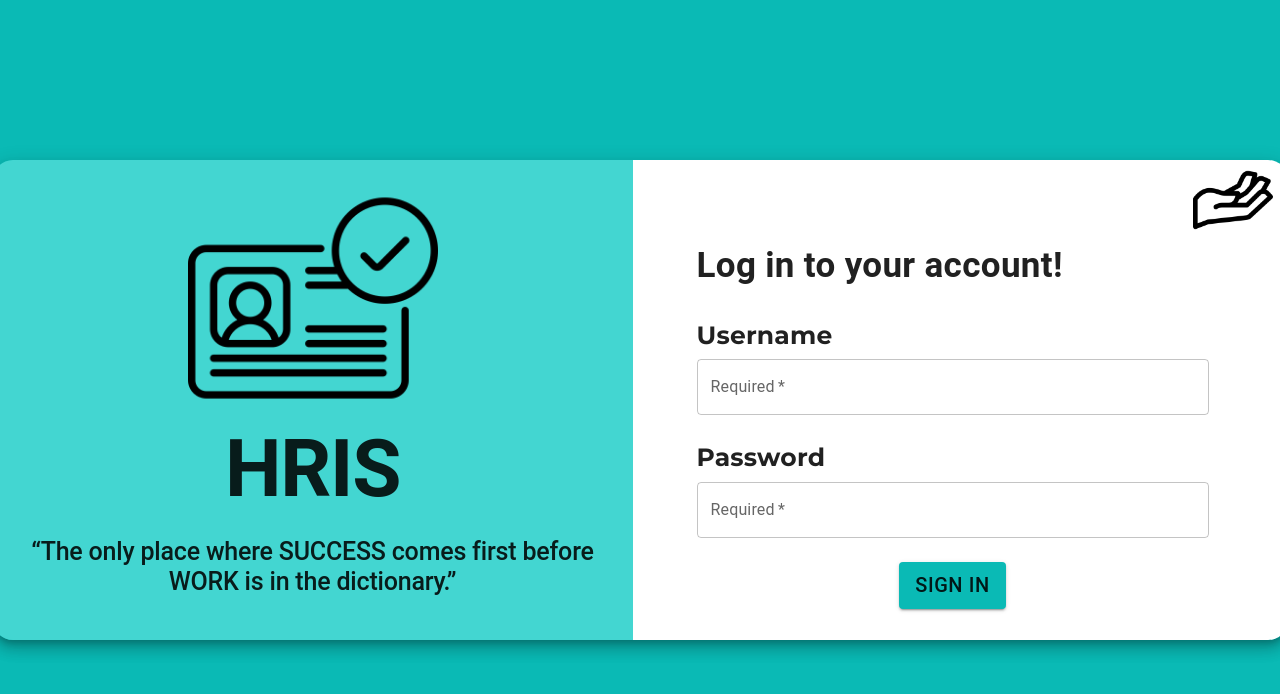
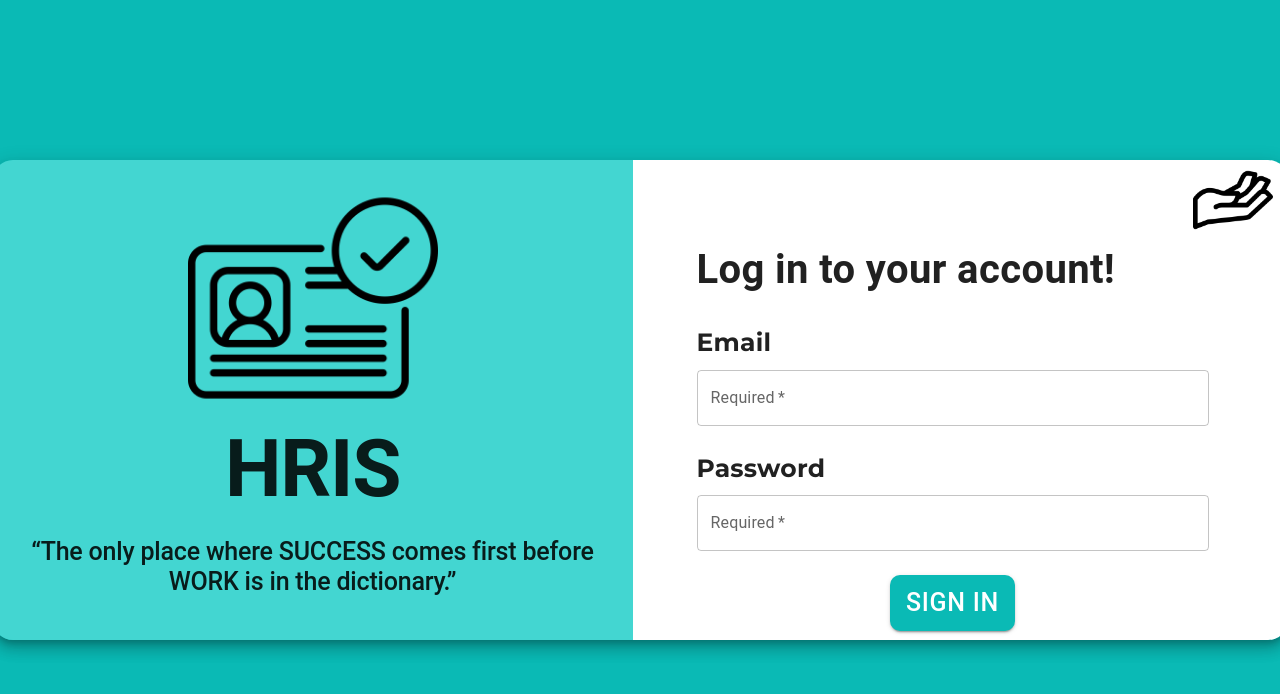
Before and after one commit to rondelhallare/HRIS-Project, a React (Create React App) app: page /LogIn in a window 1280 px wide. Shown: the top 694 px of the page. Built offline with nearby package versions, Linux system fonts and the light colour scheme.

Commit message:
Update Form.js

```diff
--- a/src/Components/LogIn/Form.js
+++ b/src/Components/LogIn/Form.js
@@ -36,9 +36,7 @@ function Form() {
                 }}>
                     <Typography sx={{
                         fontWeight: 'bold',
-                        fontSize: '35px',
-
-
+                        fontSize: '40px',
                     }}
                     >Log in to your account!</Typography>
 
@@ -47,10 +45,10 @@ function Form() {
                         fontWeight: 'bold',
                         fontSize: '25px',
                         fontFamily: 'Montserrat',
-                        pb: '5px',
+                        pb: '8px',
                     }} >
 
-                        Username</Typography>
+                        Email</Typography>
                     <TextField
                         required
                         id="outlined-required"
@@ -61,16 +59,14 @@ function Form() {
                             width: '100%',
                             borderRadius: '20px',
 
-                        }}
-                    />
-
+                        }}/>
                     <br></br>
                     <br></br>
                     <Typography sx={{
                         fontWeight: 'bold',
                         fontSize: '25px',
                         fontFamily: 'Montserrat',
-                        pb: '5px',
+                        pb: '8px',
                     }}>
                         Password</Typography>
                     <TextField
@@ -92,9 +88,10 @@ function Form() {
                         alignItems: 'center',
                     }}>
                         <Button color="secondary" variant="contained" sx={{
-                            fontSize: '20px',
+                            fontSize: '25px',
                             fontWeight: 'medium',
-                            fontColor: '#FFFFFF',
+                            color: '#FFFFFF',
+                            borderRadius: '10px'
                         }}>
                             Sign In
                         </Button>
```
